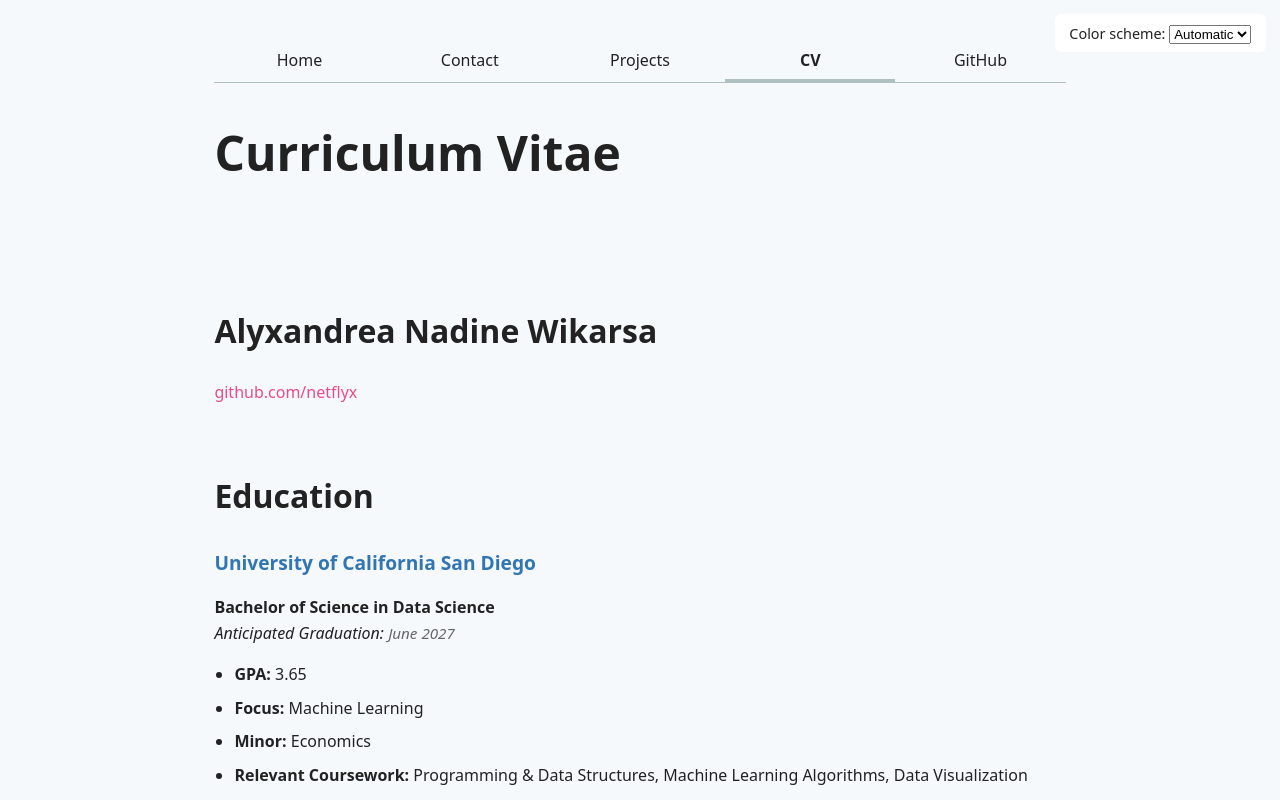
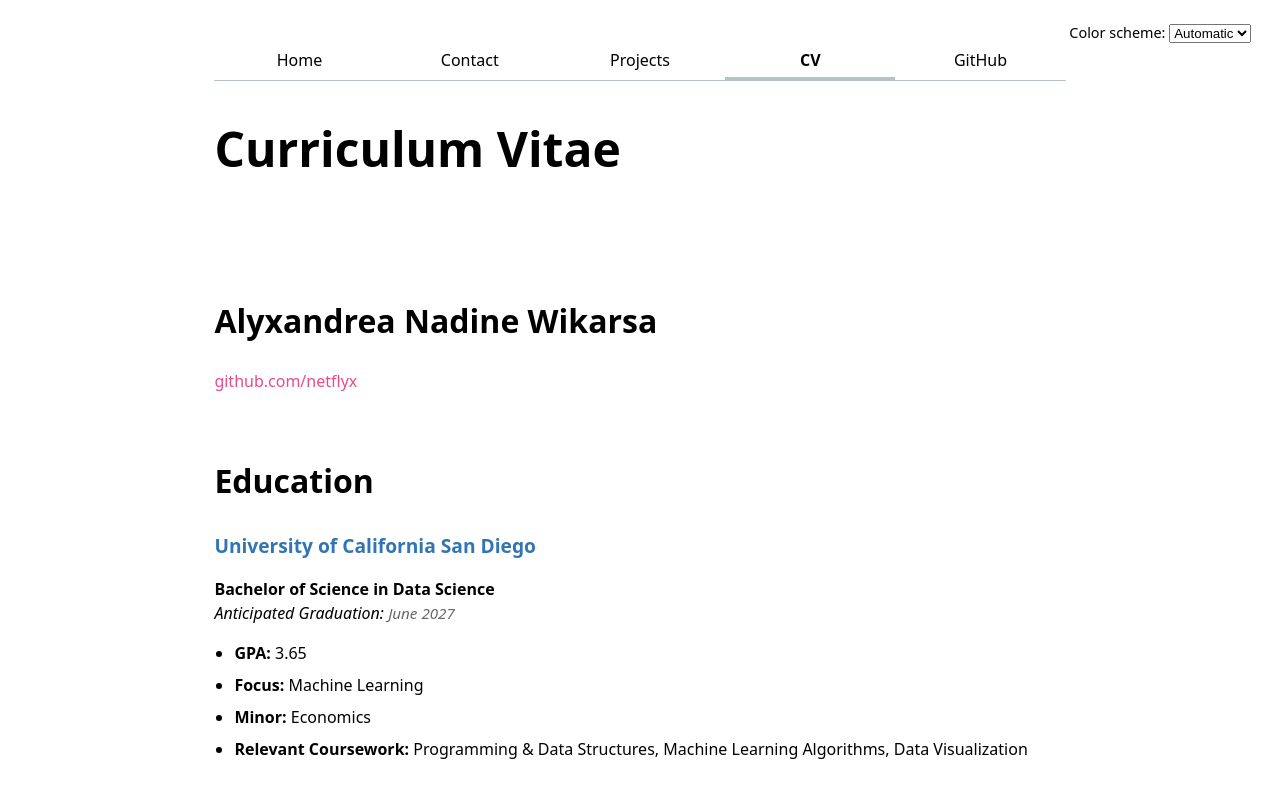
Before and after one commit to netflyx/portfolio, a plain HTML site: page cv.html in a window 1280 px wide. Shown: the top 800 px of the page. Drawn offline with Linux system fonts and the light colour scheme.

Commit message:
cleaned up css

```diff
--- a/cv.css
+++ b/cv.css
@@ -9,17 +9,12 @@
 
 body {
   font-family: system-ui, sans-serif;
-    line-height: 1.6;
+  font-size: 100%;
+  line-height: 1.5;
+  margin-inline: max(1em, (100% - 100ch) / 2);
   padding: 2em;
+  background-color: canvas;
   color: canvastext;
-    background-color: canvas;
-  }
-
-
-
-body {
-    font: 100%/1.5 system-ui;
-    margin-inline: max(1em, (100% - 100ch) / 2);
 }
 
 nav ul, nav li {
@@ -29,7 +24,6 @@ body {
 nav {
   display: flex;
   margin-bottom: 1em;
-
   --border-color: oklch(50% 10% 200 / 40%);
   border-bottom: 1px solid var(--border-color);
 }
@@ -43,7 +37,6 @@ body {
 }
 
 nav a.current {
-    /* border-bottom: 0.4em solid oklch(80% 3% 200); */
   padding-bottom: 0.2em;
   font-weight: bold;
   border-bottom: 3px solid var(--border-color);
@@ -54,15 +47,6 @@ body {
   padding-bottom: 0.2em;
   background-color: color-mix(in oklch, var(--color-accent), canvas 85%);
 }
-
-body {
-    font-family: system-ui, sans-serif;
-    line-height: 1.6;
-    padding: 2em;
-    background-color: oklch(98% 0.005 240);
-    color: #222;
-  }
-
 
 h1 {
   font-size: 3rem;
@@ -124,5 +108,5 @@ body {
   padding: 0.5em 1em;
   border-radius: 6px;
   z-index: 1000;
-    border: 1px solid var(--border-color); /* optional for separation */
+  border: 1px solid var(--border-color);
 }
--- a/style.css
+++ b/style.css
@@ -106,9 +106,8 @@ h1, h2, h3, h4, h5, h6 {
   top: 1em;
   right: 1em;
   font-size: 0.9em;
-  background: canvas;
   padding: 0.5em 1em;
   border-radius: 6px;
   z-index: 1000;
-  border: 1px solid var(--border-color); /* optional for separation */
+  border: 1px solid var(--border-color);
 }
```
Lines whose indentation alone changed are shown as unchanged.
